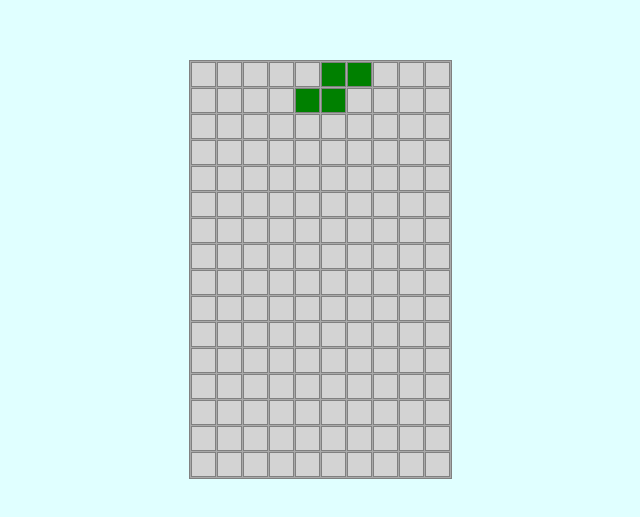
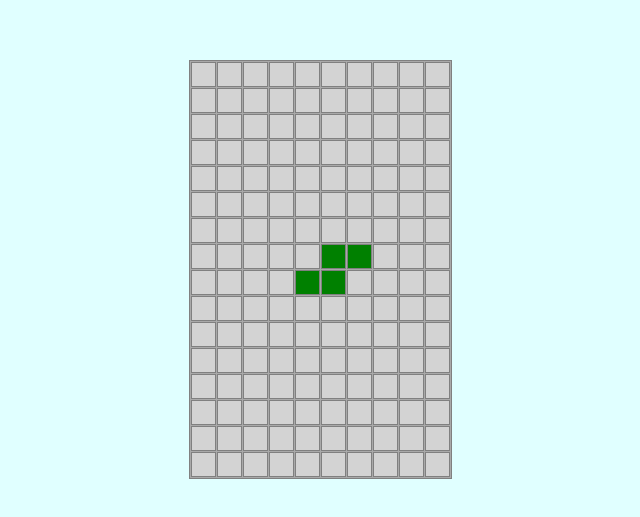
Before and after one commit to azizbekphd/tetris-react-typescript, a React (Create React App) app: page / in a window 1280 px wide. Shown: the part 131-648 px from the top of the page, without its empty margins (320-960 px from the left). Built offline with nearby package versions, Linux system fonts and the light colour scheme.

Commit message:
Game loop

```diff
--- a/src/App.tsx
+++ b/src/App.tsx
@@ -1,24 +1,16 @@
 import { useEffect, useState } from "react";
 import "./App.css";
+import useForceUpdate from "./hooks/useForceUpdate";
+import useInterval from "./hooks/useInterval";
 import { Game } from "./models";
 
 function App() {
   const [game, setGame] = useState<Game>(new Game());
-  let [gameInterval, setGameInterval] = useState<NodeJS.Timer>();
-
-  useEffect(() => {
-    if (game.playing && gameInterval) {
-      setGameInterval(
-        setInterval(() => {
-          game.tick();
-        }, game.timeInterval)
-      );
-      setGame(game);
-    } else {
-      clearTimeout(gameInterval);
-      setGameInterval(undefined);
-    }
-  }, [game.playing]);
+  const forceUpdate = useForceUpdate();
+  const gameInterval = useInterval(() => {
+    setGame(game.tick());
+    forceUpdate();
+  }, game.timeInterval);
 
   return (
     <div className="App">
--- /dev/null
+++ b/src/hooks/useForceUpdate.ts
@@ -0,0 +1,8 @@
+import { useState } from "react";
+
+function useForceUpdate(){
+    const [value, setValue] = useState(0);
+    return () => setValue(value => value + 1);
+}
+
+export default useForceUpdate;
--- /dev/null
+++ b/src/hooks/useInterval.ts
@@ -0,0 +1,19 @@
+import React from "react";
+
+const useInterval = (callback: () => void, delay: number) => {
+  const savedCallback = React.useRef<() => void>();
+
+  React.useEffect(() => {
+    savedCallback.current = callback;
+  }, [callback]);
+
+  React.useEffect(() => {
+    function tick() {
+      savedCallback.current?.();
+    }
+    let id = setInterval(tick, delay);
+    return () => clearInterval(id);
+  }, []);
+};
+
+export default useInterval;
--- a/src/models/Brick/index.ts
+++ b/src/models/Brick/index.ts
@@ -42,6 +42,10 @@ class Brick {
     return BrickColors[this.code];
   }
 
+  get height () {
+    return this.scheme.length;
+  }
+
   get width() {
     return Math.max(...this.scheme.map((row) => row.length));
   }
@@ -65,7 +69,6 @@ class Brick {
 
   down() {
     this.coords.y++;
-    console.log(this.coords);
   }
 }
 
--- a/src/models/Game/index.ts
+++ b/src/models/Game/index.ts
@@ -22,11 +22,13 @@ class Game {
     return 1000 / this.level;
   }
 
-  tick() {
+  tick(): Game {
     if (this.brick.coords.y === this.playground.size.h - 1) {
       this.brick = Brick.random({ playground: this.playground });
+    } else {
+      this.brick.down();
     }
-    this.brick.down();
+    return this;
   }
 }
 
```
